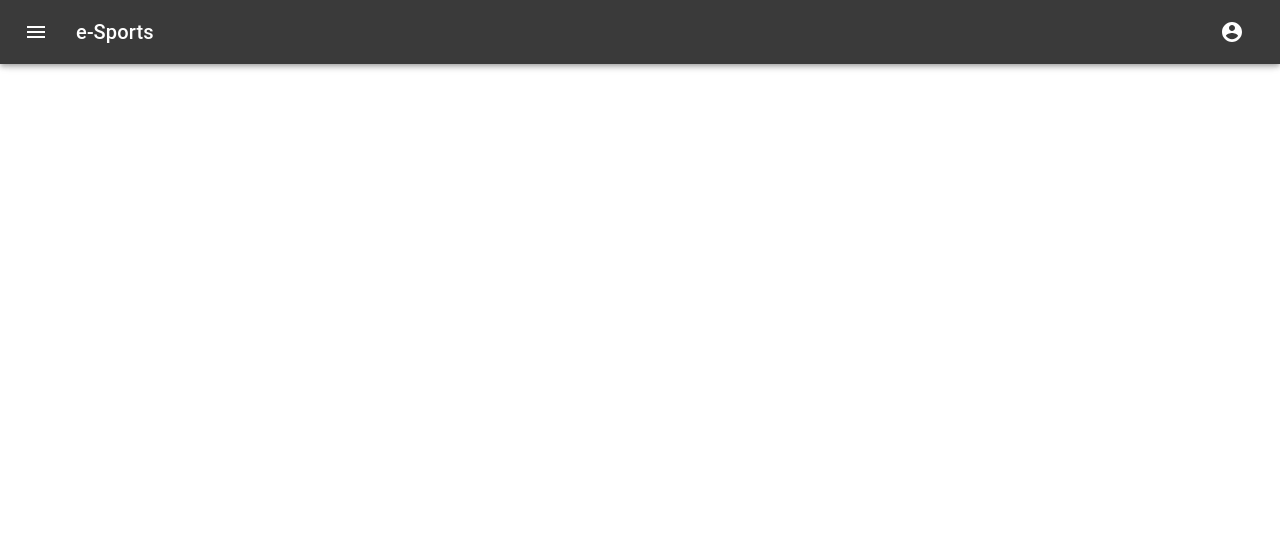
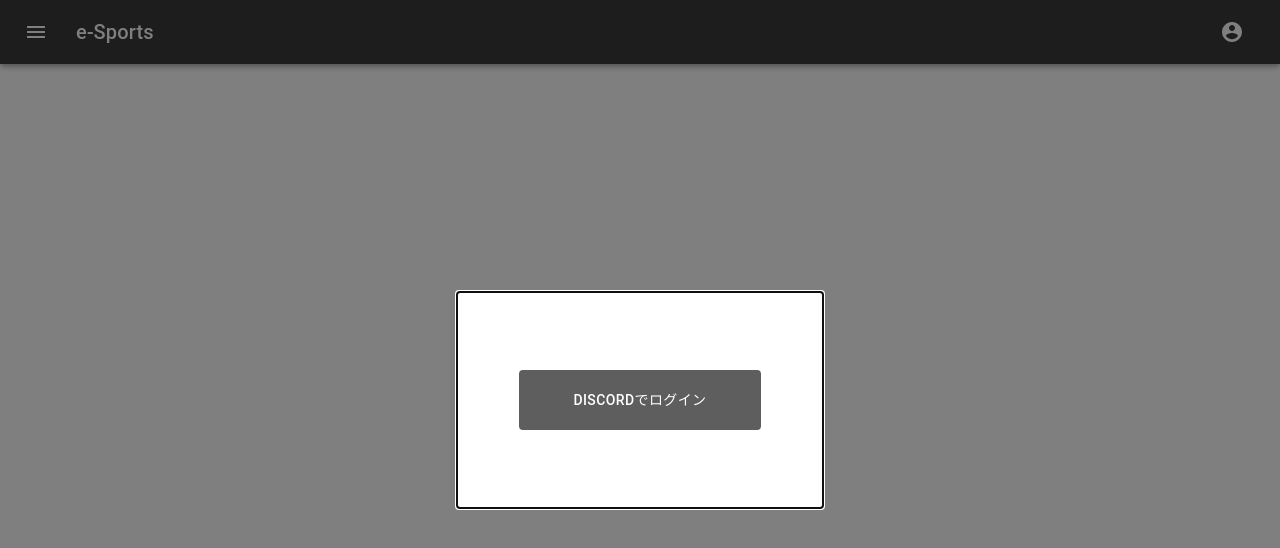
Before and after one commit to toliner/2222-hackathon, a React (Create React App) app in the folder frontend/: page /signIn in a window 1280 px wide. Shown: the top 548 px of the page. Built offline with nearby package versions, Linux system fonts and the light colour scheme.

Commit message:
login coding

```diff
--- a/frontend/src/components/pages/home.tsx
+++ b/frontend/src/components/pages/home.tsx
@@ -1,7 +1,7 @@
 import React from "react";
 import { createStyles, makeStyles, Theme } from "@material-ui/core/styles";
 import { Grid } from "@material-ui/core";
-import { LoginPageModal } from "../partials/login-page-modal";
+import { LoginModal } from "../partials/login-modal";
 import { ListCard } from "../partials/list-card";
 
 const useStyles = makeStyles((theme: Theme) =>
@@ -51,7 +51,7 @@
         </Grid>
         <Grid item xs={3} className={classes.bg} />
       </Grid>
-      <LoginPageModal />
+      <LoginModal />
     </div>
   );
 };
--- /dev/null
+++ b/frontend/src/components/pages/login.tsx
@@ -0,0 +1,73 @@
+import React from "react";
+import { makeStyles, Theme, createStyles } from "@material-ui/core/styles";
+import { Button, TextField } from "@material-ui/core";
+
+const useStyles = makeStyles((theme: Theme) =>
+  createStyles({
+    paper: {
+      margin: "auto",
+      maxWidth: 366,
+      height: 229,
+      top: 200,
+      position: "relative",
+      backgroundColor: "rgba(58, 58, 58, 1)",
+      textAlign: "center"
+    },
+    btn: {
+      backgroundColor: "#5E5E5E",
+      width: 80,
+      height: 32,
+      "&:hover": {
+        backgroundColor: "#5E5E5E"
+      },
+      position: "relative",
+      top: "100%",
+      margin: "auto",
+      marginTop: 35
+    },
+    form: {
+      position: "relative"
+    },
+    login: {
+      color: "#FFFFFF",
+      position: "relative",
+      margin: 0
+    },
+    input: {
+      backgroundColor: "white",
+      "&:hover": {
+        backgroundColor: "white"
+      },
+      width: 304,
+      height: 32,
+      margin: "auto",
+      marginTop: 35
+    }
+  })
+);
+
+export const Login = () => {
+  const classes = useStyles();
+
+  return (
+    <div className={classes.paper}>
+      <form noValidate className={classes.form}>
+        <TextField
+          defaultValue="mail"
+          InputProps={{
+            className: classes.input
+          }}
+        />
+        <TextField
+          defaultValue="password"
+          InputProps={{
+            className: classes.input
+          }}
+        />
+        <Button className={classes.btn}>
+          <p className={classes.login}>ログイン</p>
+        </Button>
+      </form>
+    </div>
+  );
+};
--- /dev/null
+++ b/frontend/src/components/pages/sign-in-page.tsx
@@ -0,0 +1,63 @@
+import React from "react";
+import { makeStyles, Theme, createStyles } from "@material-ui/core/styles";
+import Modal from "@material-ui/core/Modal";
+import Fade from "@material-ui/core/Fade";
+import { Button } from "@material-ui/core";
+
+const useStyles = makeStyles((theme: Theme) =>
+  createStyles({
+    modal: {
+      display: "flex",
+      alignItems: "center",
+      justifyContent: "center"
+    },
+    paper: {
+      backgroundColor: "#FFFFFF",
+      width: 366,
+      height: 216
+    },
+    btn: {
+      backgroundColor: "#5E5E5E",
+      "&:hover": {
+        backgroundColor: "#5E5E5E"
+      },
+      width: 242,
+      height: 60,
+      position: "relative",
+      top: "36%",
+      margin: "auto",
+      display: "flex"
+    },
+    login: {
+      color: "#FFFFFF",
+      position: "relative",
+      top: "30%"
+    }
+  })
+);
+
+export const SignInPage = () => {
+  const classes = useStyles();
+  const [open, setOpen] = React.useState(true);
+
+  const handleClose = () => setOpen(false);
+
+  return (
+    <div>
+      <Modal
+        className={classes.modal}
+        open={open}
+        onClose={handleClose}
+        closeAfterTransition
+      >
+        <Fade in={open}>
+          <div className={classes.paper}>
+            <Button className={classes.btn}>
+              <p className={classes.login}>Discordでログイン</p>
+            </Button>
+          </div>
+        </Fade>
+      </Modal>
+    </div>
+  );
+};
--- /dev/null
+++ b/frontend/src/components/pages/team-detail.tsx
@@ -0,0 +1,63 @@
+import React from "react";
+import { makeStyles, Theme, createStyles } from "@material-ui/core/styles";
+import Modal from "@material-ui/core/Modal";
+import Fade from "@material-ui/core/Fade";
+import { Button } from "@material-ui/core";
+
+const useStyles = makeStyles((theme: Theme) =>
+  createStyles({
+    modal: {
+      display: "flex",
+      alignItems: "center",
+      justifyContent: "center"
+    },
+    paper: {
+      backgroundColor: "#FFFFFF",
+      width: 366,
+      height: 216
+    },
+    btn: {
+      backgroundColor: "#5E5E5E",
+      "&:hover": {
+        backgroundColor: "#5E5E5E"
+      },
+      width: 242,
+      height: 60,
+      position: "relative",
+      top: "36%",
+      margin: "auto",
+      display: "flex"
+    },
+    login: {
+      color: "#FFFFFF",
+      position: "relative",
+      top: "30%"
+    }
+  })
+);
+
+export const TeamDetail = () => {
+  const classes = useStyles();
+  const [open, setOpen] = React.useState(true);
+
+  const handleClose = () => setOpen(false);
+
+  return (
+    <div>
+      <Modal
+        className={classes.modal}
+        open={open}
+        onClose={handleClose}
+        closeAfterTransition
+      >
+        <Fade in={open}>
+          <div className={classes.paper}>
+            <Button className={classes.btn}>
+              <p className={classes.login}>Discordでログイン</p>
+            </Button>
+          </div>
+        </Fade>
+      </Modal>
+    </div>
+  );
+};
--- /dev/null
+++ b/frontend/src/components/pages/tournament-detail.tsx
@@ -0,0 +1,63 @@
+import React from "react";
+import { makeStyles, Theme, createStyles } from "@material-ui/core/styles";
+import Modal from "@material-ui/core/Modal";
+import Fade from "@material-ui/core/Fade";
+import { Button } from "@material-ui/core";
+
+const useStyles = makeStyles((theme: Theme) =>
+  createStyles({
+    modal: {
+      display: "flex",
+      alignItems: "center",
+      justifyContent: "center"
+    },
+    paper: {
+      backgroundColor: "#FFFFFF",
+      width: 366,
+      height: 216
+    },
+    btn: {
+      backgroundColor: "#5E5E5E",
+      "&:hover": {
+        backgroundColor: "#5E5E5E"
+      },
+      width: 242,
+      height: 60,
+      position: "relative",
+      top: "36%",
+      margin: "auto",
+      display: "flex"
+    },
+    login: {
+      color: "#FFFFFF",
+      position: "relative",
+      top: "30%"
+    }
+  })
+);
+
+export const TournamentDetail = () => {
+  const classes = useStyles();
+  const [open, setOpen] = React.useState(true);
+
+  const handleClose = () => setOpen(false);
+
+  return (
+    <div>
+      <Modal
+        className={classes.modal}
+        open={open}
+        onClose={handleClose}
+        closeAfterTransition
+      >
+        <Fade in={open}>
+          <div className={classes.paper}>
+            <Button className={classes.btn}>
+              <p className={classes.login}>Discordでログイン</p>
+            </Button>
+          </div>
+        </Fade>
+      </Modal>
+    </div>
+  );
+};
--- a/frontend/src/components/partials/login-page-modal.tsx
+++ b/frontend/src/components/partials/login-modal.tsx
@@ -36,7 +36,7 @@
   })
 );
 
-export const LoginPageModal = () => {
+export const LoginModal = () => {
   const classes = useStyles();
   const [open, setOpen] = React.useState(true);
 
--- a/frontend/src/components/router.tsx
+++ b/frontend/src/components/router.tsx
@@ -6,15 +6,23 @@
 import { Tournament } from "./pages/tournament";
 import { CreateTournament } from "./pages/create-tournament";
 import { CreateTeam } from "./pages/create-team";
+import { TournamentDetail } from "./pages/tournament-detail";
+import { Login } from "./pages/login";
+import { TeamDetail } from "./pages/team-detail";
+import { SignInPage } from "./pages/sign-in-page";
 
 export const Router: React.SFC = () => {
   return (
     <BrowserRouter>
       <Switch>
+        <Route exact path="/signIn" component={SignInPage} />
+        <Route exact path="/login" component={Login} />
         <Route exact path="/dashboard" component={Home} />
         <Route exact path="/user" component={User} />
         <Route exact path="/tournament" component={Tournament} />
+        <Route exact path="/tournament/:id" component={TournamentDetail} />
         <Route exact path="/team" component={Team} />
+        <Route exact path="/team/:id" component={TeamDetail} />
         <Route exact path="/create-tournament" component={CreateTournament} />
         <Route exact path="/create-team" component={CreateTeam} />
       </Switch>
```
